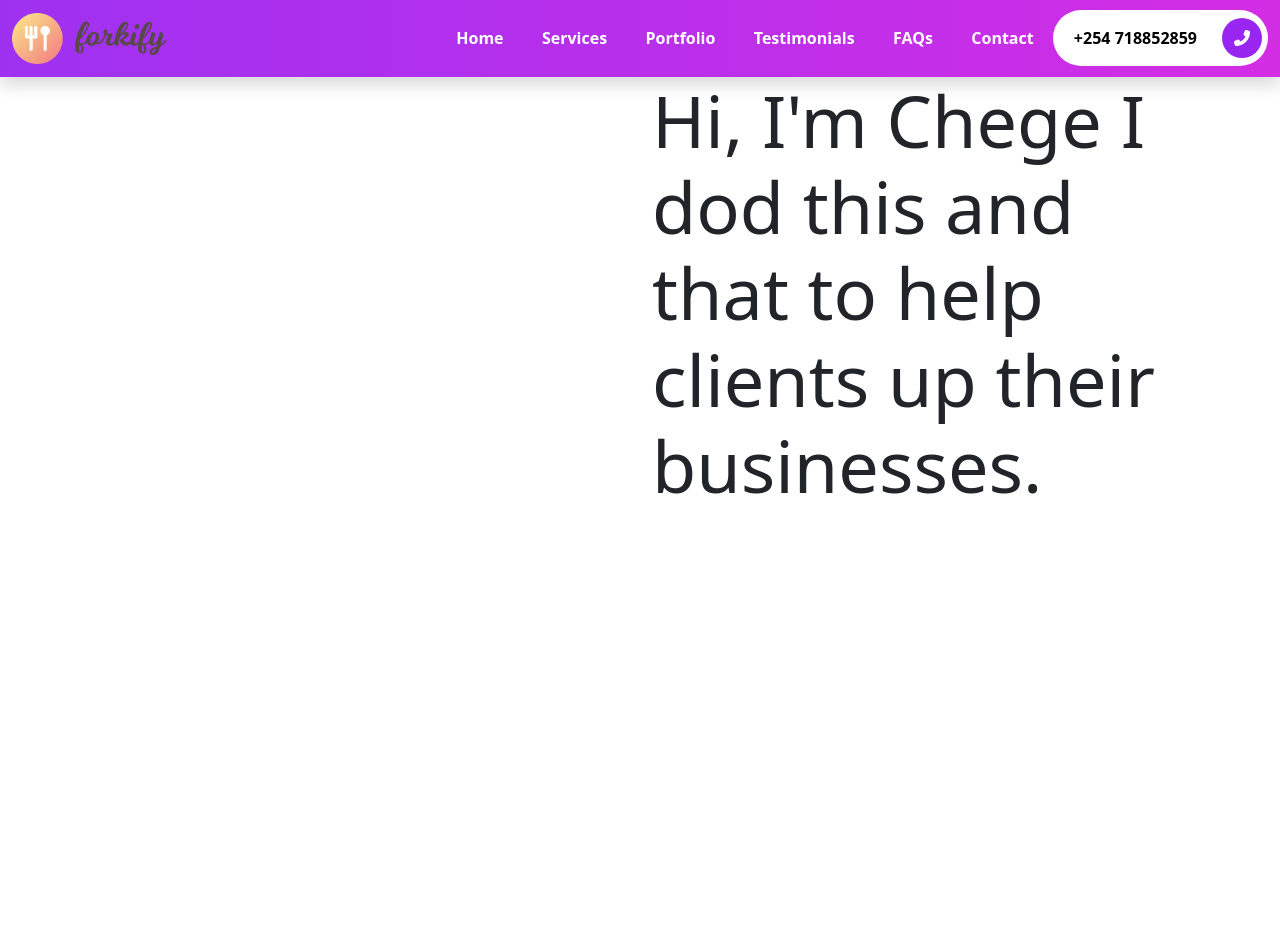
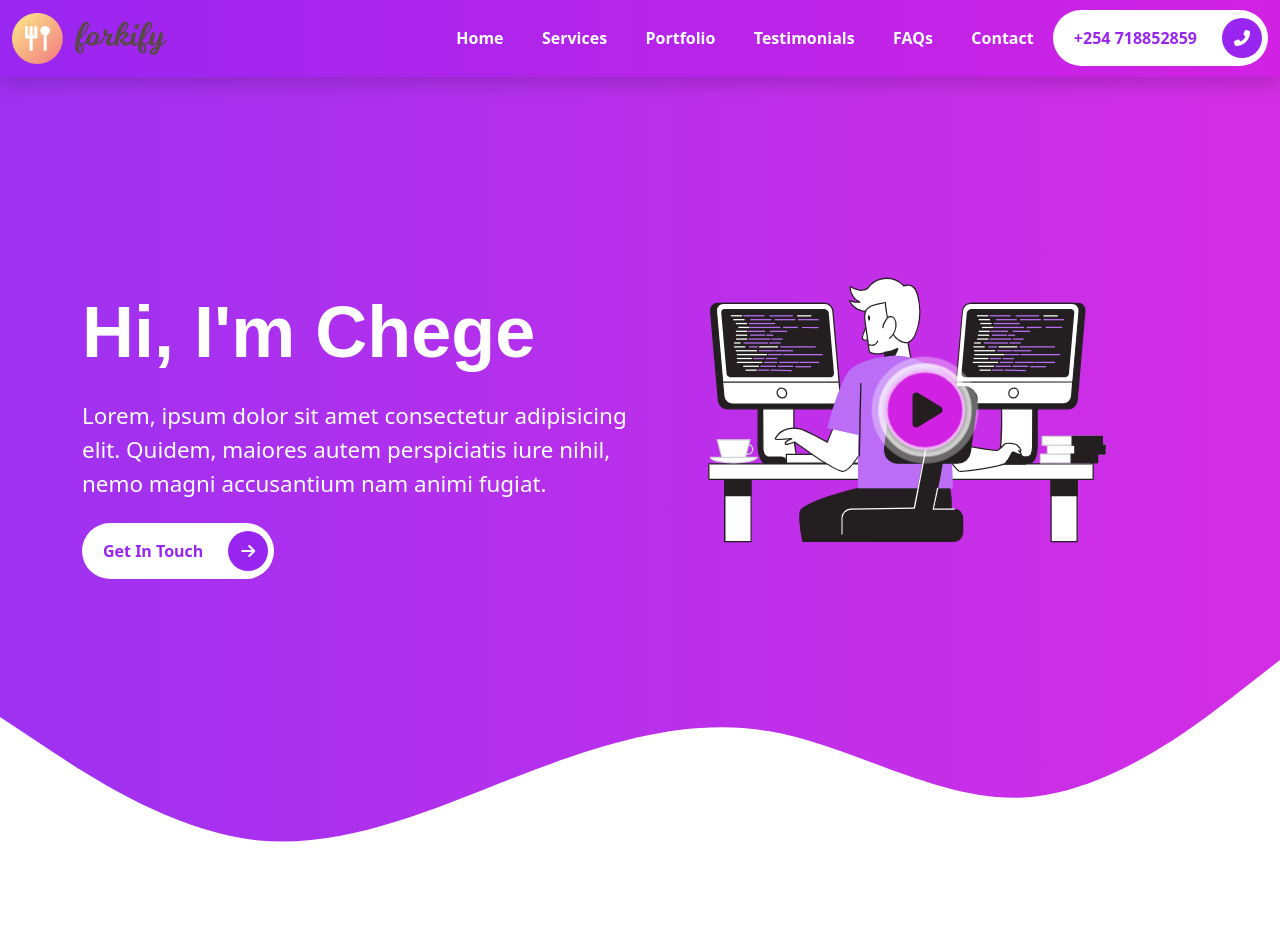
Before and after one commit to justfullstack/portfoliov2, a website: page index.html in a window 1280 px wide. Before the commit the page ends 800 px from the top, so only its background shows below. Drawn offline with Linux system fonts and the light colour scheme.

Commit message:
added intro section

```diff
--- a/index.html
+++ b/index.html
@@ -10,8 +10,13 @@
 
         <!-- start css stylesheets -->
         <link rel="stylesheet" href="assets/css/fontawesome.css">
+        <link rel="stylesheet" href="assets/css/glightbox.min.css">
+        <link rel="stylesheet" href="assets/css/plyr.min.css">
         <link rel="stylesheet" href="assets/css/style.css">
         <!-- end css stylesheets -->
+
+        <!-- start fonts -->
+        <!-- end fonts -->
 
         <!--  start js scripts -->
         <script defer src="assets/js/bootstrap/bootstrap.bundle.js"></script>
@@ -19,17 +24,21 @@
     </head>
     <body>
         <!-- start navbar section -->
-        <nav class="navbar navbar-expand-lg navbar-dark menu shadow">
-            <div class="container-fluid">
+        <nav class="navbar navbar-expand-lg navbar-dark menu shadow fixed-top">
+            <div class="container-fluid flex-nowrap">
                 <a href="#" class="navbar-brand">
                     <img src="assets/img/logo.png" alt="Chege" width="155px" >
                 </a>
-                <button class="navbar-toggler" type="button" data-bs-toggle="collapse" data-bs-target="navBarNav">
+                <button
+                class="navbar-toggler"
+                type="button"
+                data-bs-toggle="collapse" data-bs-target="#navbarNav" aria-controls="navbarSupportedContent" aria-expanded="false"
+                aria-label="Toggle navigation">
                     <span class="navbar-toggler-icon"></span>
                 </button>
 
 
-                <div class="collapse navbar-collapse justify-content-end" id="navBarNav">
+                <div class="collapse navbar-collapse justify-content-end" id="navbarNav">
                     <ul class="navbar-nav">
                         <li class="navbar-item">
                             <a href="#" class="nav-link">
@@ -81,31 +90,69 @@
         <!-- end navbar section -->
 
         <!-- start intro section  -->
-        <div id="home" class="intro-section">
-            <div class="container">
-                <div class="row">
-                    <div class="col-md-6 intros">
-
-                    </div>
-                    <div class="col-md-6 intros">
+        <section id="home" class="intro-section">
+            <div class="container ">
+                <div class="row   align-items-center text-white">
+                    <!-- start landing text -->
+                    <div class="col-md-6 intros  ">
                         <h1 class="display-2">
-                            <span class="display__2--intro">
+                            <span class="display-2--intro">
                                 Hi, I'm Chege
                             </span>
-                            <span class="display__2--description">
-                                I dod this and that to help clients up their businesses.
+                            <span class="display-2--description lh-base">
+                                Lorem, ipsum dolor sit amet consectetur adipisicing elit. Quidem, maiores autem perspiciatis iure nihil, nemo magni accusantium nam animi fugiat.
                             </span>
                         </h1>
+                        <button type="button" class="rounded-pill btn-rounded">
+                            Get In Touch
+                            <span>
+                                <i class="fas fa-arrow-right"></i>
+                            </span>
+                        </button>
                     </div>
+                    <!-- end landing text -->
+
+
+                    <!-- start video content -->
+                    <!-- text-end position-absolute top-50 start-50 translate-middle border -->
+                    <div class="col-md-6   intros ">
+                        <div class="video-box">
+                            <img src="assets/img/art/intro-section-illustration.png" alt="video illustration" class="img-fluid">
+                            <a href="#" class="glightbox    position-absolute top-50 start-50 translate-middle d-flex" >
+                                    <span>
+                                        <i class="fas fa-play-circle"></i>
+                                    </span>
+                                    <span class="border-animation  border-animation--border-1 "></span>
+                                    <span class="border-animation  border-animation--border-2 "></span>
+                            </a>
+                        </div>
+                    </div>
+                    <!-- end video content -->
                 </div>
             </div>
+                <!-- start wave svg -->
+                <svg xmlns="http://www.w3.org/2000/svg" viewBox="0 0 1440 320">
+                    <path fill="#fff" fill-opacity="1" d="M0,64L48,96C96,128,192,192,288,202.7C384,213,480,171,576,133.3C672,96,768,64,864,80C960,96,1056,160,1152,154.7C1248,149,1344,75,1392,37.3L1440,0L1440,320L1392,320C1344,320,1248,320,1152,320C1056,320,960,320,864,320C768,320,672,320,576,320C480,320,384,320,288,320C192,320,96,320,48,320L0,320Z"></path>
+                </svg>
+                <!-- end wave svg -->
         </div>
         <!-- end intro section  -->
+
+        <!-- start  -->
 
 
 
 
 
-
+    <script src="assets/js/glightbox.min.js"></script>
+    <script type="text/javascript">
+        const lightbox = GLightbox({
+            href: 'https://www.youtube.com/watch?v=Ga6RYejo6HK',
+            type: 'video',
+            source: 'youtube',
+            width: 900,
+            autoPlayVideos: 'true'
+        });
+    </script>
     </body>
 </html>
--- a/scss/components/_animations.scss
+++ b/scss/components/_animations.scss
@@ -0,0 +1,12 @@
+// pulse animation
+@keyframes pulse-border{
+    0%{
+        transform: scale(1);
+        opacity: 1;
+    }
+
+    100%{
+        transform: scale(1.5);
+        opacity: 0;
+    }
+}
--- a/scss/components/_buttons.scss
+++ b/scss/components/_buttons.scss
@@ -13,6 +13,7 @@
     margin: 0;
     border: 0.1rem solid rgba($white, 0.6);
     background: $white;
+    color: $primary;
 
     span{
         position: absolute;
--- a/scss/components/_mixins.scss
+++ b/scss/components/_mixins.scss
@@ -4,3 +4,12 @@
 @mixin gradient{
     background: linear-gradient(to right, rgba($primary,0.95), rgba($secondary,0.95) );
 }
+
+
+// absolute center
+@mixin absoluteCenter{
+    position: absolute;
+    top: 50%;
+    left: 50%;
+    transform: translate(-50%, -50%);
+}
--- a/scss/components/_typography.scss
+++ b/scss/components/_typography.scss
@@ -0,0 +1,31 @@
+@use "../custom" as *;
+@use "../components/mixins" as *;
+
+
+.display-2{
+    margin-bottom: 1rem;
+    text-transform: capitalize;
+
+
+    &--intro{
+        display: inline-block;
+        font-weight: 700;
+        text-align: left;
+         font-family: 'Poppins', sans-serif;
+        // font-size: 115%;
+        margin-top: 3rem;
+
+    }
+
+    &--description{
+        margin-top: 1.5rem;
+        font-size: 1.2rem;
+        display: block;
+        text-transform: none;
+
+        @include media-breakpoint-up(lg){
+            font-size: 1.4rem;
+            display: inline-block;
+        }
+    }
+}
--- a/scss/sections/_intro-section.scss
+++ b/scss/sections/_intro-section.scss
@@ -0,0 +1,49 @@
+@use "../custom" as *;
+@use "../components/mixins" as *;
+@use "../components/animations" as *;
+
+
+.intro-section{
+    @include gradient;
+    padding: 10rem 0 0 0;
+    width: 100%;
+    height: 100%;
+
+    .intros{
+        position: relative;
+
+        a{
+            // @include absoluteCenter;
+
+            span{
+
+                i{
+                    font-size: 5rem;
+                    color: $secondary;
+                }
+            }
+        }
+    }
+}
+
+
+.border-animation{
+    position: absolute;
+    width: 5rem;
+    height: 5rem;
+    top: 0;
+    left: 0;
+    border: 0.55rem solid $white;
+    border-radius: 50%;
+    animation: pulse-border 1.5s linear infinite;
+
+    &--border-1{
+        animation-delay: 1s;
+    }
+
+    &--border-2{
+        animation-delay: 1.5s;
+    }
+
+
+}
```
Also changed, not shown: assets/css/glightbox.min.css (added), assets/css/plyr.min.css (added), assets/css/style.css, assets/img/art/intro-section-illustration.png (added), assets/js/glightbox.min.js (added), 1 other file.
